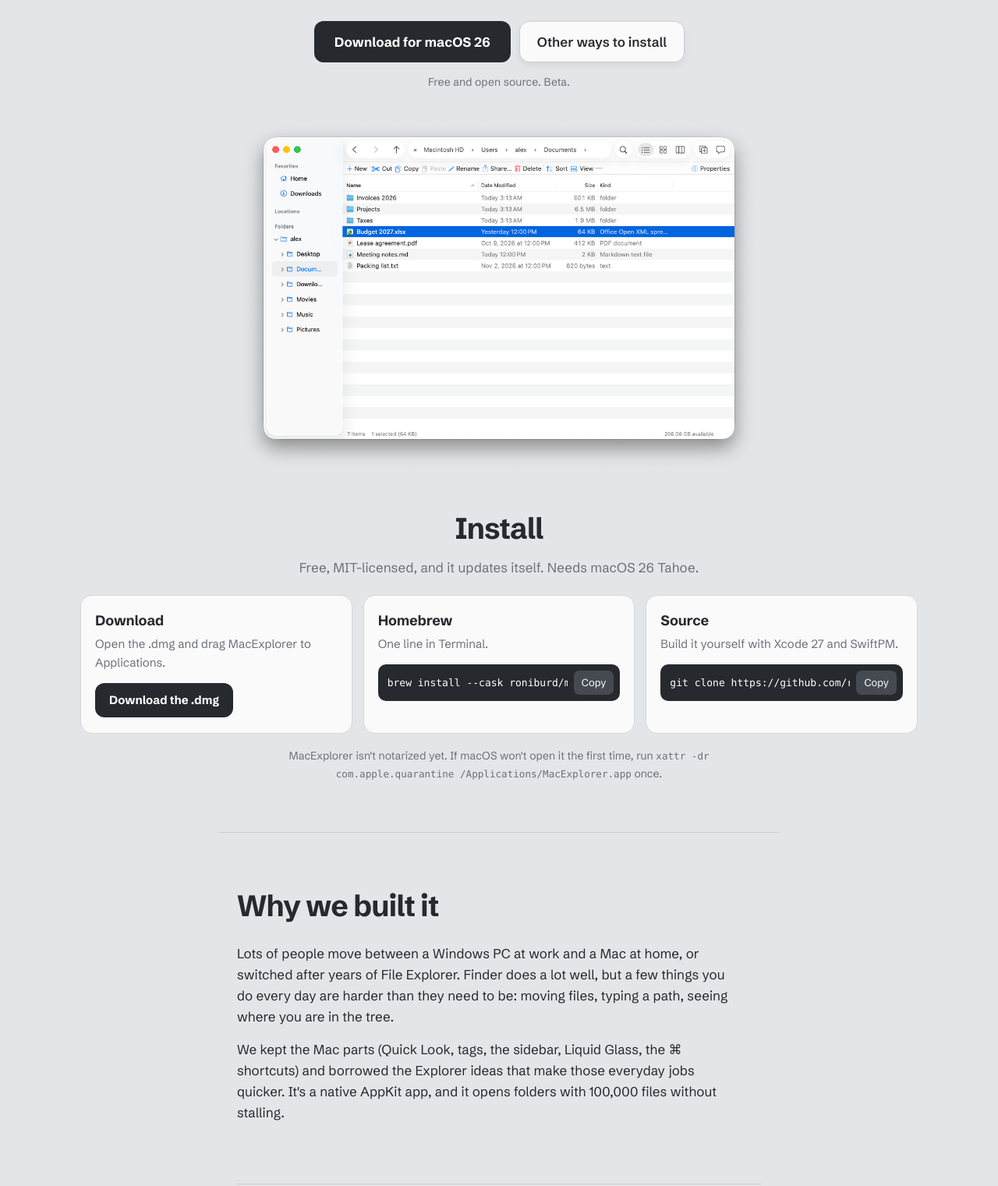
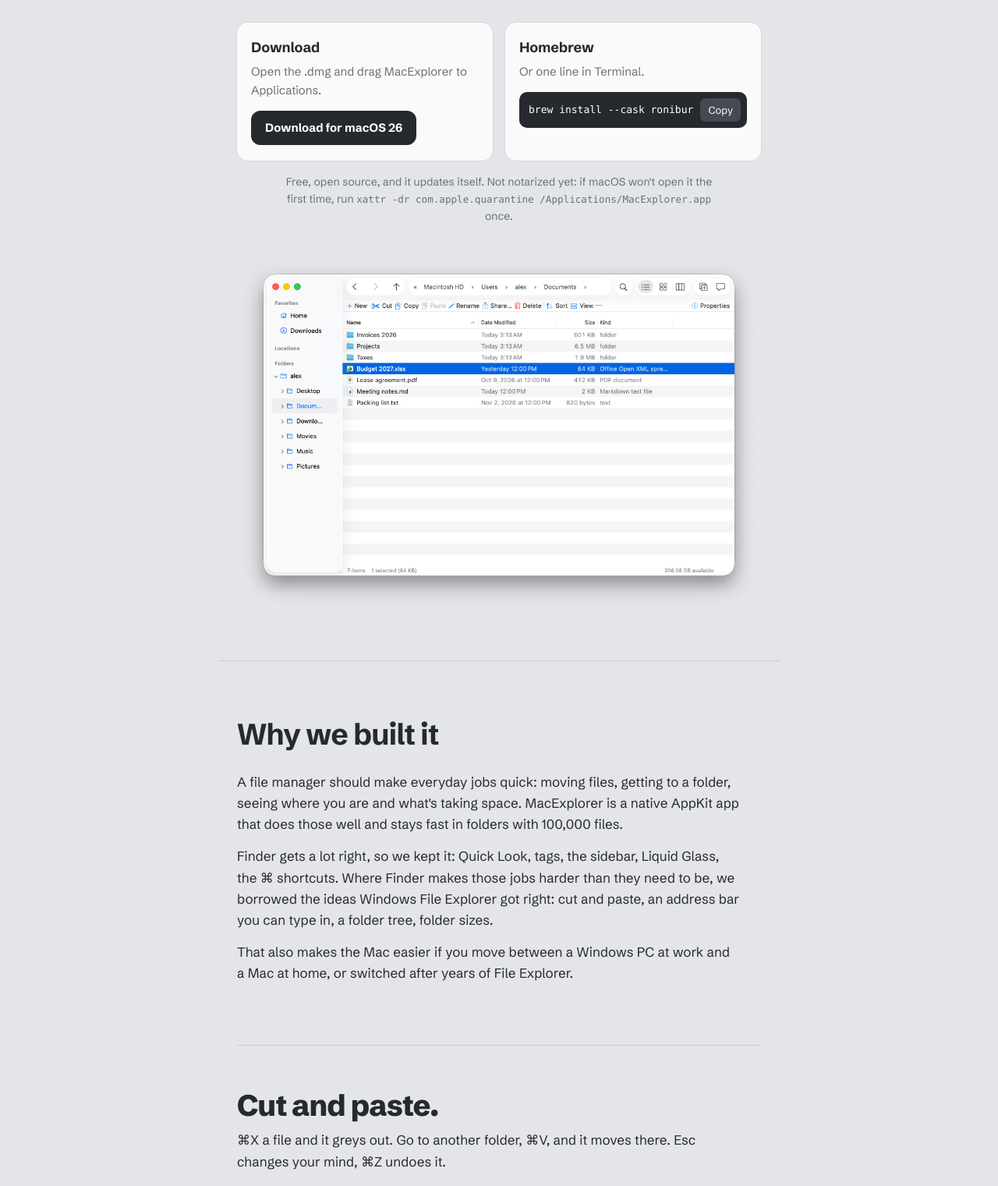
Before and after one commit to roniburd/macExplorer, a plain HTML site: page site/index.html in a window 1280 px wide. Shown: the part 382-1903 px from the top of the page at 78% size. Drawn offline with Linux system fonts and the light colour scheme.

Commit message:
site: install in the hero, values-first Why, 'Group any folder', GitHub link with icon
Co-Authored-By: Claude <noreply@anthropic.com>

```diff
--- a/site/index.html
+++ b/site/index.html
@@ -44,24 +44,18 @@
   .keys .or { color: var(--muted); font-size: 14px; }
 
   /* hero */
-  .hero { text-align: center; padding-block: 56px 0; }
+  .hero { text-align: center; padding-block-start: 56px; }
   .hero h1 { font-size: clamp(38px, 6.4vw, 68px); line-height: 1.02; letter-spacing: -.035em; font-weight: 800; margin: 0 auto 16px; max-width: 18ch; }
   .hero .sub { font-size: 20px; color: var(--muted); max-width: 40ch; margin: 0 auto; }
-  .actions { display: flex; flex-wrap: wrap; justify-content: center; align-items: center; gap: 12px; margin: 30px 0 10px; }
   .dl { background: var(--graphite); color: #fff; text-decoration: none; font-weight: 650; padding: 13px 26px; border-radius: 12px; }
   .dl:hover { background: #3a3e45; }
-  .ghost { text-decoration: none; font-weight: 600; padding: 12px 22px; border-radius: 12px; background: var(--cap);
-           box-shadow: 0 0 0 .5px rgba(0,0,0,.14), 0 4px 10px rgba(38,41,46,.08); }
-  .ghost:hover { background: #fff; }
-  .hero small { color: var(--muted); font-size: 14px; }
-  .hero figure { margin: 36px auto 0; max-width: 900px; }
+  .hero { padding-block-end: 64px; }
+  .hero figure { margin: 40px auto 0; }
   .hero figure img { display: block; width: 100%; height: auto; }
+  .gh { display: inline-flex; align-items: center; gap: 7px; }
 
-  /* install, right under the hero */
-  .install { padding-block: 40px 64px; text-align: center; }
-  .install h2 { font-size: clamp(28px, 4vw, 38px); letter-spacing: -.025em; margin: 0 0 6px; }
-  .install > p { color: var(--muted); margin: 0 0 22px; }
-  .ways { display: grid; grid-template-columns: repeat(3, minmax(0, 1fr)); gap: 16px; text-align: left; }
+  /* install, in the hero */
+  .ways { display: grid; grid-template-columns: repeat(2, minmax(0, 1fr)); gap: 16px; text-align: left; margin-top: 32px; }
   .way { background: var(--cap); border-radius: 14px; padding: 18px 18px 20px; box-shadow: 0 0 0 .5px rgba(0,0,0,.12); min-width: 0; }
   .way h3 { margin: 0 0 4px; font-size: 18px; letter-spacing: -.01em; }
   .way p { margin: 0 0 14px; font-size: 15px; color: var(--muted); }
@@ -70,7 +64,7 @@
   .code code { min-width: 0; flex: 1; font-size: 13px; overflow-x: auto; white-space: nowrap; }
   .code button { border: 0; border-radius: 7px; background: #454a52; color: #fff; padding: 5px 10px; font: inherit; font-size: 13px; cursor: pointer; }
   .code button:hover { background: #575c65; }
-  .install .fine { color: var(--muted); font-size: 14px; max-width: 64ch; margin: 18px auto 0; }
+  .hero .fine { color: var(--muted); font-size: 14px; max-width: 64ch; margin: 16px auto 0; }
 
   /* why */
   .why { padding-block: 64px; border-top: 1px solid var(--line); }
@@ -108,7 +102,7 @@
   <nav aria-label="Page">
     <a href="#why">Why</a>
     <a href="#shortcuts">Shortcuts</a>
-    <a href="https://github.com/roniburd/macExplorer">GitHub</a>
+    <a class="gh" href="https://github.com/roniburd/macExplorer"><svg width="18" height="18" viewBox="0 0 16 16" aria-hidden="true"><path fill="currentColor" d="M8 0C3.58 0 0 3.58 0 8c0 3.54 2.29 6.53 5.47 7.59.4.07.55-.17.55-.38 0-.19-.01-.82-.01-1.49-2.01.37-2.53-.49-2.69-.94-.09-.23-.48-.94-.82-1.13-.28-.15-.68-.52-.01-.53.63-.01 1.08.58 1.23.82.72 1.21 1.87.87 2.33.66.07-.52.28-.87.51-1.07-1.78-.2-3.64-.89-3.64-3.95 0-.87.31-1.59.82-2.15-.08-.2-.36-1.02.08-2.12 0 0 .67-.21 2.2.82.64-.18 1.32-.27 2-.27.68 0 1.36.09 2 .27 1.53-1.04 2.2-.82 2.2-.82.44 1.1.16 1.92.08 2.12.51.56.82 1.27.82 2.15 0 3.07-1.87 3.75-3.65 3.95.29.25.54.73.54 1.48 0 1.07-.01 1.93-.01 2.2 0 .21.15.46.55.38A8.013 8.013 0 0016 8c0-4.42-3.58-8-8-8z"/></svg>Source on GitHub</a>
   </nav>
 </header></div>
 
@@ -116,43 +110,29 @@
   <section class="hero col">
     <h1>Finder, with the good parts of Explorer.</h1>
     <p class="sub">A native file manager for macOS 26. Cut and paste that moves files, an address bar you can type in, a folder tree, and folder sizes.</p>
-    <div class="actions">
-      <a class="dl" href="https://github.com/roniburd/macExplorer/releases/latest">Download for macOS 26</a>
-      <a class="ghost" href="#install">Other ways to install</a>
+    <div class="ways" id="install">
+      <div class="way">
+        <h3>Download</h3>
+        <p>Open the .dmg and drag MacExplorer to Applications.</p>
+        <a class="dl" href="https://github.com/roniburd/macExplorer/releases/latest">Download for macOS 26</a>
+      </div>
+      <div class="way">
+        <h3>Homebrew</h3>
+        <p>Or one line in Terminal.</p>
+        <div class="code"><code id="brew">brew install --cask roniburd/macexplorer/macexplorer</code><button type="button" data-copy="brew">Copy</button></div>
+      </div>
     </div>
-    <small>Free and open source. Beta.</small>
+    <p class="fine">Free, open source, and it updates itself. Not notarized yet: if macOS won't open it the first time, run
+      <code>xattr -dr com.apple.quarantine /Applications/MacExplorer.app</code> once.</p>
     <figure><img src="assets/shots/details.png" width="1112" height="752"
       alt="MacExplorer showing a Documents folder with folder sizes, a folder tree in the sidebar and the selection size in the status bar."></figure>
   </section>
 
-  <section class="install wide" id="install" aria-labelledby="install-title">
-    <h2 id="install-title">Install</h2>
-    <p>Free, MIT-licensed, and it updates itself. Needs macOS 26 Tahoe.</p>
-    <div class="ways">
-      <div class="way">
-        <h3>Download</h3>
-        <p>Open the .dmg and drag MacExplorer to Applications.</p>
-        <a class="dl" href="https://github.com/roniburd/macExplorer/releases/latest">Download the .dmg</a>
-      </div>
-      <div class="way">
-        <h3>Homebrew</h3>
-        <p>One line in Terminal.</p>
-        <div class="code"><code id="brew">brew install --cask roniburd/macexplorer/macexplorer</code><button type="button" data-copy="brew">Copy</button></div>
-      </div>
-      <div class="way">
-        <h3>Source</h3>
-        <p>Build it yourself with Xcode 27 and SwiftPM.</p>
-        <div class="code"><code id="clone">git clone https://github.com/roniburd/macExplorer.git</code><button type="button" data-copy="clone">Copy</button></div>
-      </div>
-    </div>
-    <p class="fine">MacExplorer isn't notarized yet. If macOS won't open it the first time, run
-      <code>xattr -dr com.apple.quarantine /Applications/MacExplorer.app</code> once.</p>
-  </section>
-
   <section class="why col" id="why">
     <h2>Why we built it</h2>
-    <p>Lots of people move between a Windows PC at work and a Mac at home, or switched after years of File Explorer. Finder does a lot well, but a few things you do every day are harder than they need to be: moving files, typing a path, seeing where you are in the tree.</p>
-    <p>We kept the Mac parts (Quick Look, tags, the sidebar, Liquid Glass, the ⌘ shortcuts) and borrowed the Explorer ideas that make those everyday jobs quicker. It's a native AppKit app, and it opens folders with 100,000 files without stalling.</p>
+    <p>A file manager should make everyday jobs quick: moving files, getting to a folder, seeing where you are and what's taking space. MacExplorer is a native AppKit app that does those well and stays fast in folders with 100,000 files.</p>
+    <p>Finder gets a lot right, so we kept it: Quick Look, tags, the sidebar, Liquid Glass, the ⌘ shortcuts. Where Finder makes those jobs harder than they need to be, we borrowed the ideas Windows File Explorer got right: cut and paste, an address bar you can type in, a folder tree, folder sizes.</p>
+    <p>That also makes the Mac easier if you move between a Windows PC at work and a Mac at home, or switched after years of File Explorer.</p>
   </section>
 
   <div class="col">
@@ -181,8 +161,8 @@
     </section>
 
     <section class="feature">
-      <h2>Downloads, sorted out.</h2>
-      <p>Group any folder by date, kind, size or name. Each folder remembers its own view.</p>
+      <h2>Group any folder.</h2>
+      <p>Group by date to see what changed today, by kind to find every PDF, or by size to see what's big. Collapse the groups you don't need. Each folder remembers its own view.</p>
       <figure><img src="assets/shots/group-by-date.png" width="1112" height="752" loading="lazy" alt="Downloads grouped into Today, Yesterday, Last week, Last month and Earlier this year."></figure>
     </section>
   </div>
```
